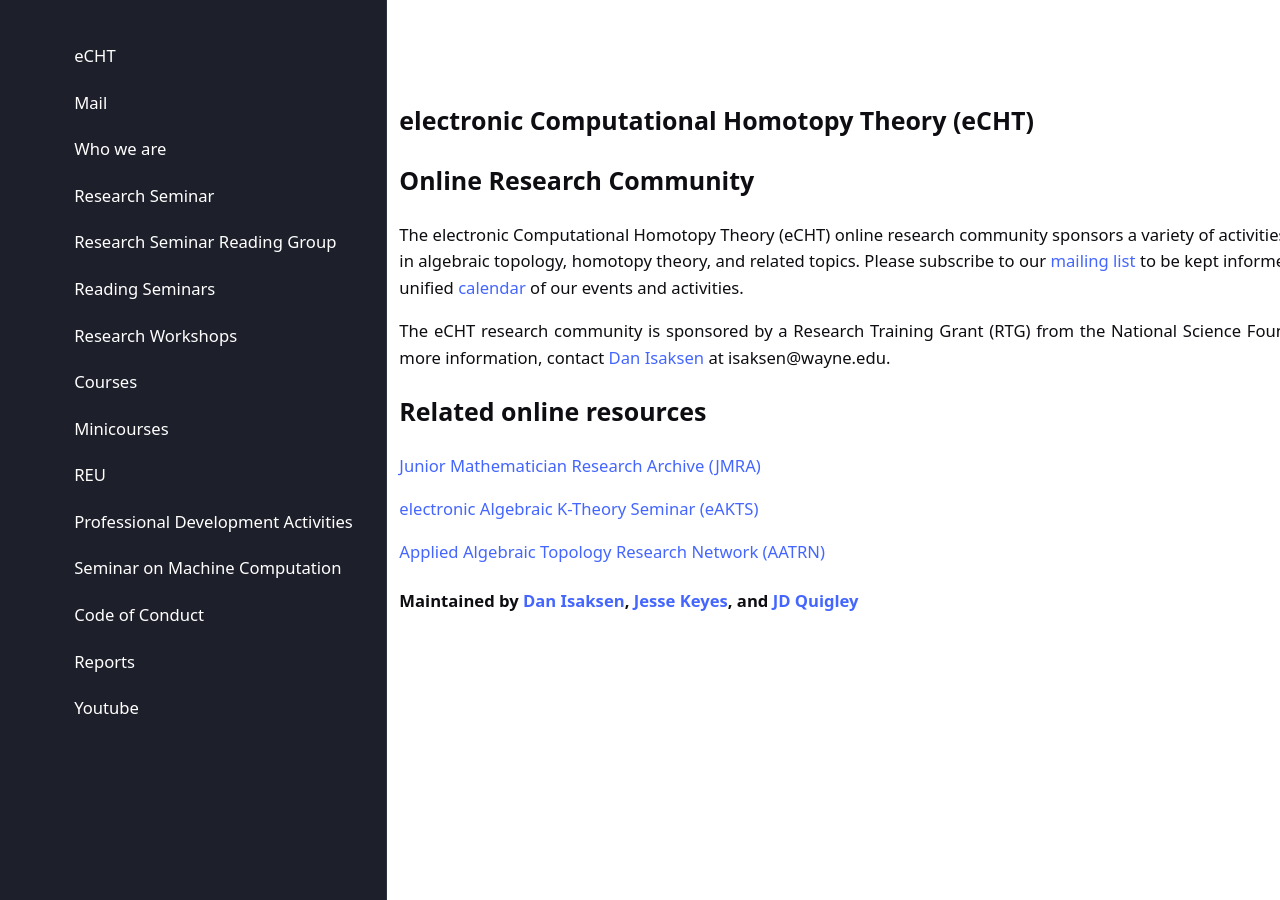
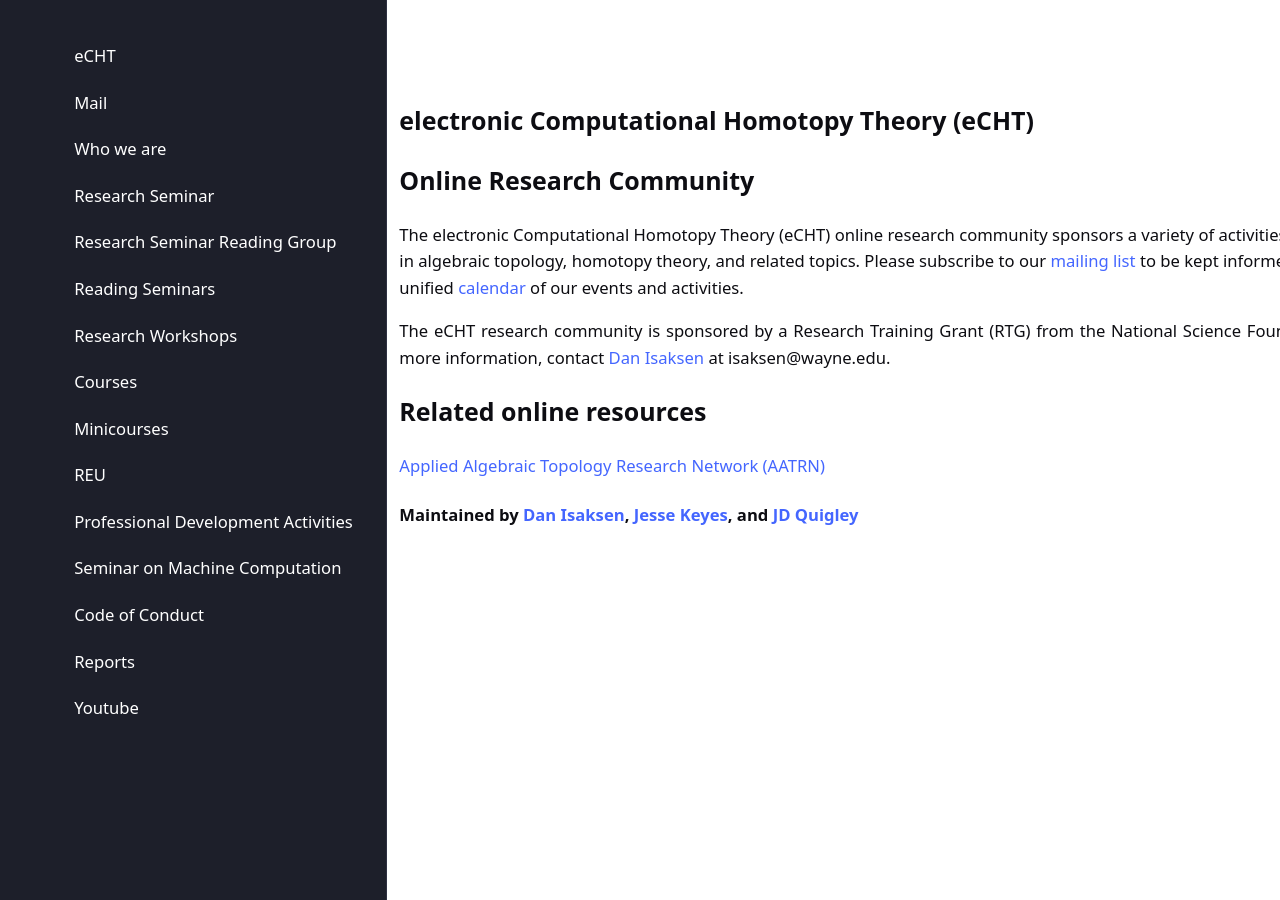
Before and after one commit to eCHTorc/eCHTorc.github.io, a Jekyll site: the page built from index.md, in a window 1280 px wide. Built offline with Jekyll 4.4.1, drawn with Linux system fonts in a browser that asks for light colours; our own code applies the rules of GitHub Pages for plain Markdown files.

Commit message:
deleted external links

```diff
--- a/index.md
+++ b/index.md
@@ -17,14 +17,6 @@ The eCHT research community is sponsored by a Research Training Grant (RTG) from
 </p>
 
 <p>
-<a href="https://sites.google.com/view/jmra/"> Junior Mathematician Research Archive (JMRA)</a>
-</p>
-
-<p>
-<a href="https://eldenelmanto.com/eakts-electronic-algebraic-k-theory-seminar/"> electronic Algebraic K-Theory Seminar (eAKTS)</a>
-</p>
-
-<p>
 <a href="https://www.aatrn.net/"> Applied Algebraic Topology Research Network (AATRN)</a>
 </p>
 
```
Also changed, not shown: 1 other file.
